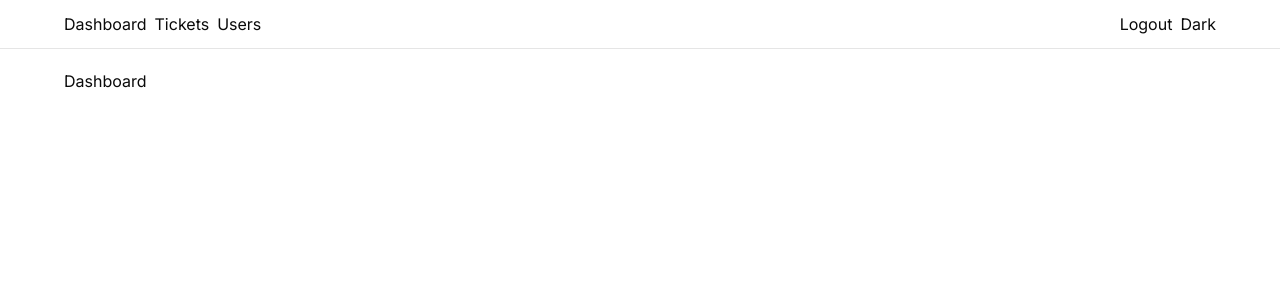
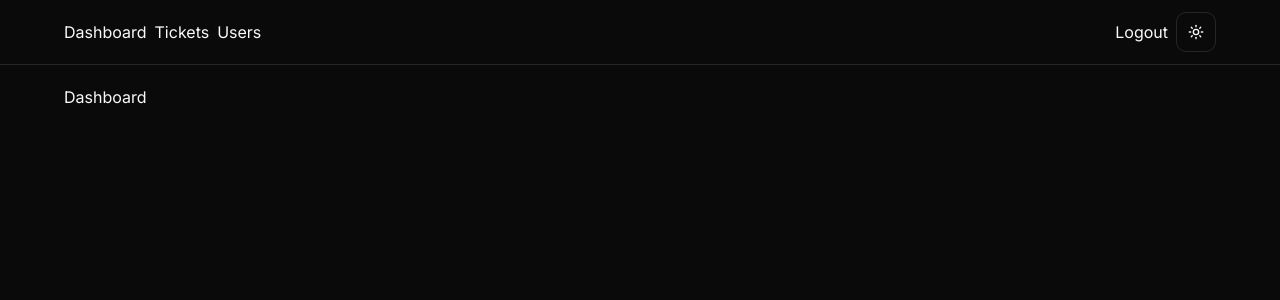
Before and after one commit to charlestanev/tickify-web, a Next.js app: page / in a window 1280 px wide. Shown: the top 300 px of the page. Built offline with nearby package versions, Linux system fonts and the light colour scheme.

Commit message:
Refactor MainNav component and add theme provider

```diff
--- a/app/layout.tsx
+++ b/app/layout.tsx
@@ -2,6 +2,7 @@
 import { Inter } from 'next/font/google'
 import './globals.css'
 import MainNav from '@/components/MainNav'
+import { ThemeProvider } from '@/components/theme-provider'
 
 const inter = Inter({ subsets: ['latin'] })
 
@@ -18,6 +19,12 @@
   return (
     <html lang="en">
       <body className={inter.className}>
+        <ThemeProvider
+          attribute="class"
+          defaultTheme="dark"
+          enableSystem
+          disableTransitionOnChange
+        >
           <nav className='flex flex-col items-center border-b mb-5 px-5 py-3'>
             <div className='max-w-6xl w-full'>
               <MainNav />
@@ -28,6 +35,7 @@
               {children}
             </div>
           </main>
+        </ThemeProvider>
       </body>
     </html>
   )
--- a/components/MainNav.tsx
+++ b/components/MainNav.tsx
@@ -1,5 +1,6 @@
 import Link from 'next/link'
 import React from 'react'
+import ToggleMode from './ToggleMode'
 
 const MainNav = () => {
     return (
@@ -11,7 +12,7 @@
             </div>
             <div className="flex items-center gap-2">
                 <Link href="/">Logout</Link>
-                <Link href="/">Dark</Link>
+                <ToggleMode />
             </div>
         </div>
     )
--- /dev/null
+++ b/components/ToggleMode.tsx
@@ -0,0 +1,43 @@
+'use client'
+
+import { useState, useEffect } from "react"
+import { useTheme } from "next-themes"
+import { SunIcon, MoonIcon } from "lucide-react"
+
+import React from 'react'
+import { Button } from "./ui/button"
+
+const ToggleMode = () => {
+    const { theme, setTheme } = useTheme();
+    const [mounted, setMounted] = useState(false);
+
+    useEffect(() => {
+        setMounted(true)
+    }, []);
+
+    if (!mounted) {
+        return (
+            <Button
+                variant="outline"
+                size="icon"
+                disabled={true}>
+            </Button>
+        )
+    }
+
+    const dark = theme === "dark";
+
+    return (
+        <Button
+            variant="outline"
+            size="icon"
+            onClick={() => setTheme(dark ? "light" : "dark")}>
+            {dark ? (
+                <SunIcon className="hover:cursor-pointer hover:text-primary" />
+            ) : (<MoonIcon className="hover:cursor-pointer hover:text-primary" />
+            )}
+        </Button>
+    )
+}
+
+export default ToggleMode
--- /dev/null
+++ b/components/theme-provider.tsx
@@ -0,0 +1,9 @@
+"use client"
+
+import * as React from "react"
+import { ThemeProvider as NextThemesProvider } from "next-themes"
+import { type ThemeProviderProps } from "next-themes/dist/types"
+
+export function ThemeProvider({ children, ...props }: ThemeProviderProps) {
+    return <NextThemesProvider {...props}>{children}</NextThemesProvider>
+}
--- /dev/null
+++ b/components/ui/button.tsx
@@ -0,0 +1,56 @@
+import * as React from "react"
+import { Slot } from "@radix-ui/react-slot"
+import { cva, type VariantProps } from "class-variance-authority"
+
+import { cn } from "@/lib/utils"
+
+const buttonVariants = cva(
+  "inline-flex items-center justify-center gap-2 whitespace-nowrap rounded-md text-sm font-medium ring-offset-background transition-colors focus-visible:outline-none focus-visible:ring-2 focus-visible:ring-ring focus-visible:ring-offset-2 disabled:pointer-events-none disabled:opacity-50 [&_svg]:pointer-events-none [&_svg]:size-4 [&_svg]:shrink-0",
+  {
+    variants: {
+      variant: {
+        default: "bg-primary text-primary-foreground hover:bg-primary/90",
+        destructive:
+          "bg-destructive text-destructive-foreground hover:bg-destructive/90",
+        outline:
+          "border border-input bg-background hover:bg-accent hover:text-accent-foreground",
+        secondary:
+          "bg-secondary text-secondary-foreground hover:bg-secondary/80",
+        ghost: "hover:bg-accent hover:text-accent-foreground",
+        link: "text-primary underline-offset-4 hover:underline",
+      },
+      size: {
+        default: "h-10 px-4 py-2",
+        sm: "h-9 rounded-md px-3",
+        lg: "h-11 rounded-md px-8",
+        icon: "h-10 w-10",
+      },
+    },
+    defaultVariants: {
+      variant: "default",
+      size: "default",
+    },
+  }
+)
+
+export interface ButtonProps
+  extends React.ButtonHTMLAttributes<HTMLButtonElement>,
+    VariantProps<typeof buttonVariants> {
+  asChild?: boolean
+}
+
+const Button = React.forwardRef<HTMLButtonElement, ButtonProps>(
+  ({ className, variant, size, asChild = false, ...props }, ref) => {
+    const Comp = asChild ? Slot : "button"
+    return (
+      <Comp
+        className={cn(buttonVariants({ variant, size, className }))}
+        ref={ref}
+        {...props}
+      />
+    )
+  }
+)
+Button.displayName = "Button"
+
+export { Button, buttonVariants }
--- a/package.json
+++ b/package.json
@@ -9,10 +9,12 @@
     "lint": "next lint"
   },
   "dependencies": {
+    "@radix-ui/react-slot": "^1.1.0",
     "class-variance-authority": "^0.7.0",
     "clsx": "^2.1.1",
     "lucide-react": "^0.453.0",
     "next": "14.0.3",
+    "next-themes": "^0.3.0",
     "react": "^18",
     "react-dom": "^18",
     "tailwind-merge": "^2.5.4",
```
Also changed, not shown: 1 other file (tests, documents, lock files or other folders). Lines whose indentation alone changed are shown as unchanged.
